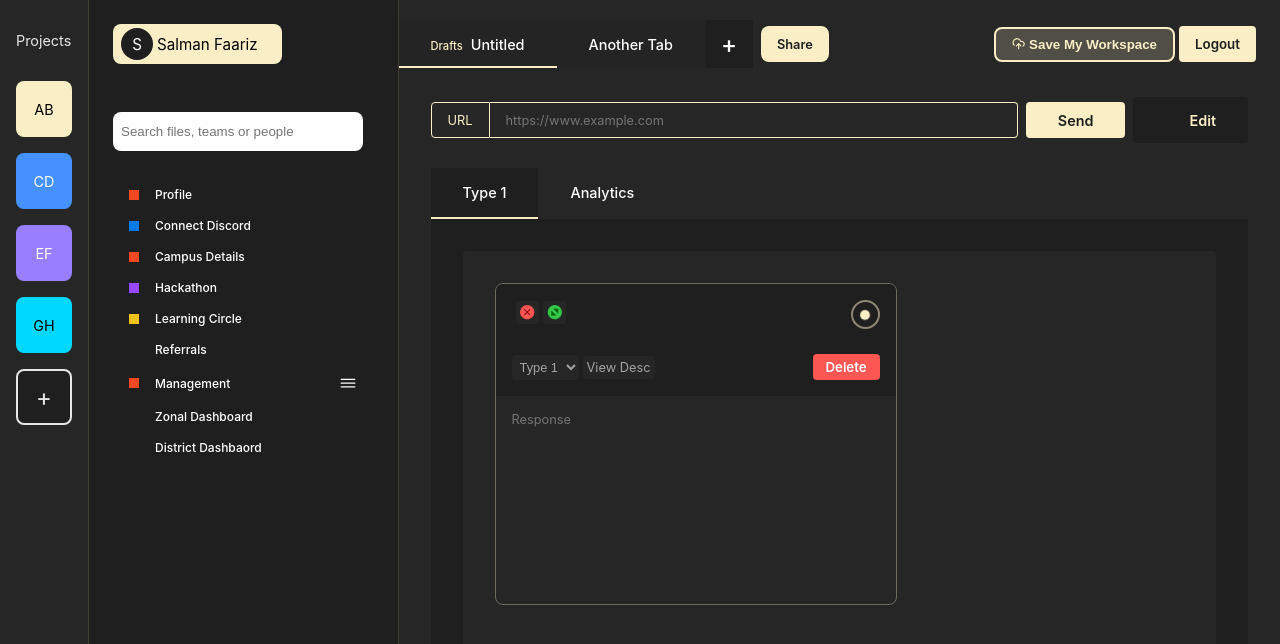
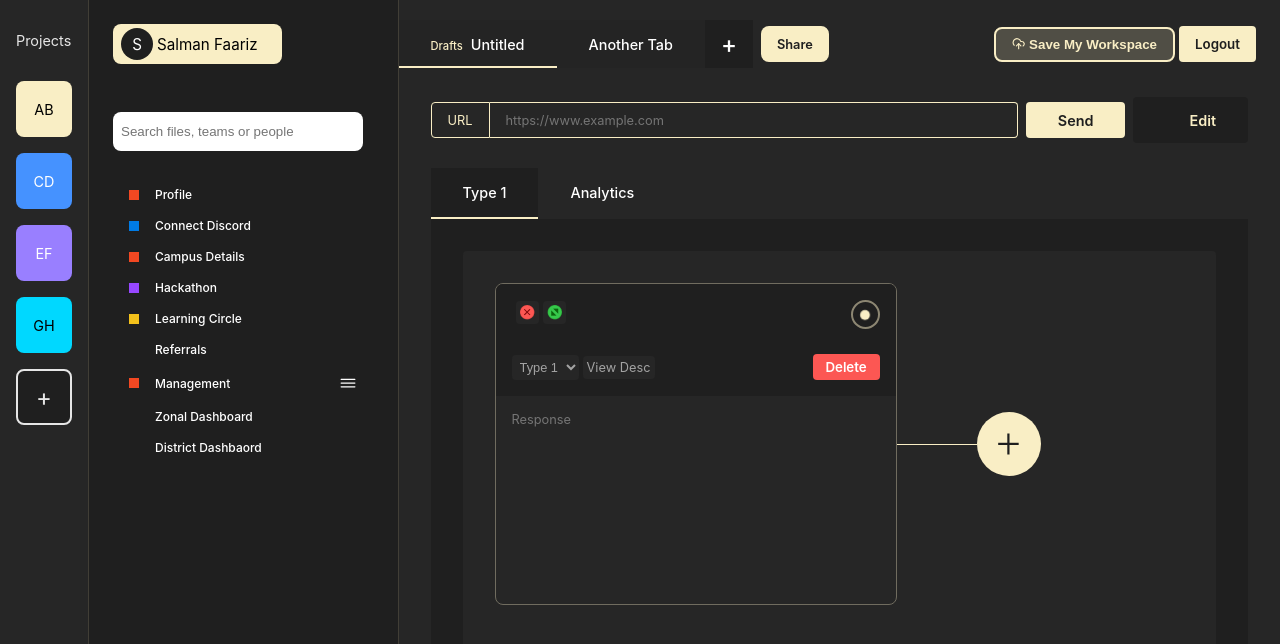
Before and after one commit to BuildNShip/WizardFN, a React (Vite) app: page / in a window 1280 px wide. Shown: the top 644 px of the page. Built offline with nearby package versions, Linux system fonts and the light colour scheme; some icons are missing.

Commit message:
feat(plus-button):ui-updated

```diff
--- a/src/pages/MainPage/MainPage.module.css
+++ b/src/pages/MainPage/MainPage.module.css
@@ -271,6 +271,7 @@
   border-radius: 0.5rem;
 
   margin: 2rem;
+  margin-right: 0;
 }
 
 .responseTopBar {
@@ -376,3 +377,9 @@
 .responseTextArea:focus {
   outline: none;
 }
+
+.responseWithPlus{
+  display: flex;
+  align-items: center;
+
+}
--- a/src/pages/MainPage/MainPage.tsx
+++ b/src/pages/MainPage/MainPage.tsx
@@ -4,6 +4,7 @@ import styles from './MainPage.module.css'
 
 import { LuUploadCloud } from "react-icons/lu";
 import { PiFloppyDiskBack } from "react-icons/pi";
+import PlusButton from './components/PlusButton/PlusButton';
 
 const MainPage = () => {
     return (
@@ -56,6 +57,7 @@ const MainPage = () => {
                     </div>
                     <div className={styles.responseView}>
                         <div className={styles.responseViewInnerContainer}>
+                            <div className={styles.responseWithPlus}>
                                 <div className={styles.response}>
                                     <div className={styles.responseTopBar}>
                                         <div className={styles.responseTopBarButtons}>
@@ -84,6 +86,8 @@ const MainPage = () => {
 
                                     <textarea className={styles.responseTextArea} placeholder="Response" />
                                 </div>
+                                <PlusButton />
+                            </div>
                         </div>
                     </div>
                 </div>
--- /dev/null
+++ b/src/pages/MainPage/components/PlusButton/PlusButton.module.css
@@ -0,0 +1,25 @@
+.plusButton {
+  background-color: var(--tertiary-color);
+  height: 4rem;
+  width: 4rem;
+  border-radius: 50%;
+
+  display: flex;
+  justify-content: center;
+  align-items: center;
+  font-size: 2.75rem;
+  color: var(--secondary-color);
+}
+
+.line {
+  width: 5rem;
+  height: 0.01rem;
+  background-color: var(--tertiary-color);
+}
+
+.plusButtonContainer {
+  display: flex;
+  flex-direction: row;
+  justify-content: center;
+  align-items: center;
+}
--- /dev/null
+++ b/src/pages/MainPage/components/PlusButton/PlusButton.tsx
@@ -0,0 +1,15 @@
+import styles from './PlusButton.module.css'
+
+const PlusButton = () => {
+    return (
+        <>
+            <div className={styles.plusButtonContainer}>
+
+                <div className={styles.line}></div>
+                <div className={styles.plusButton}>+</div>
+            </div>
+        </>
+    )
+}
+
+export default PlusButton
```
Lines whose indentation alone changed are shown as unchanged.
